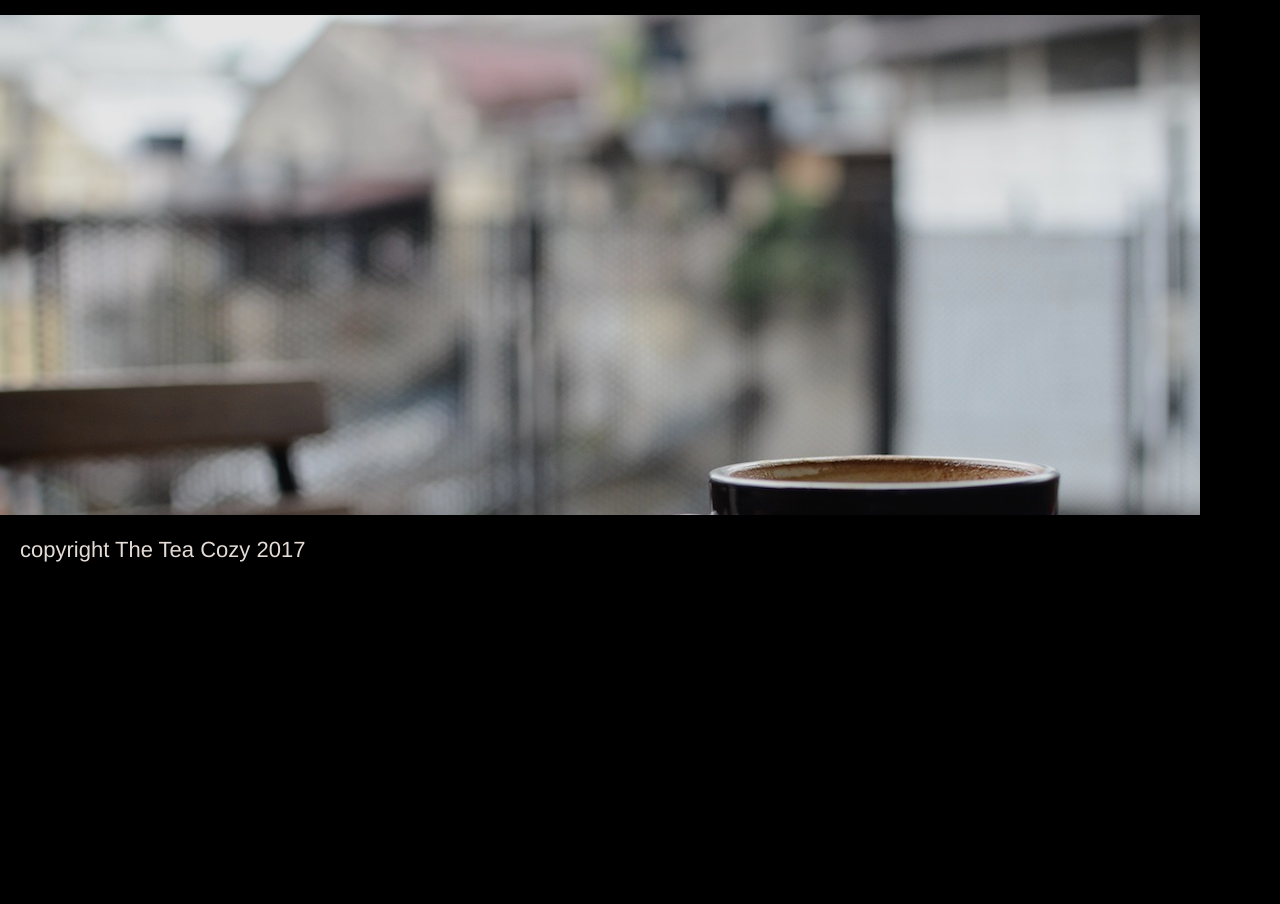
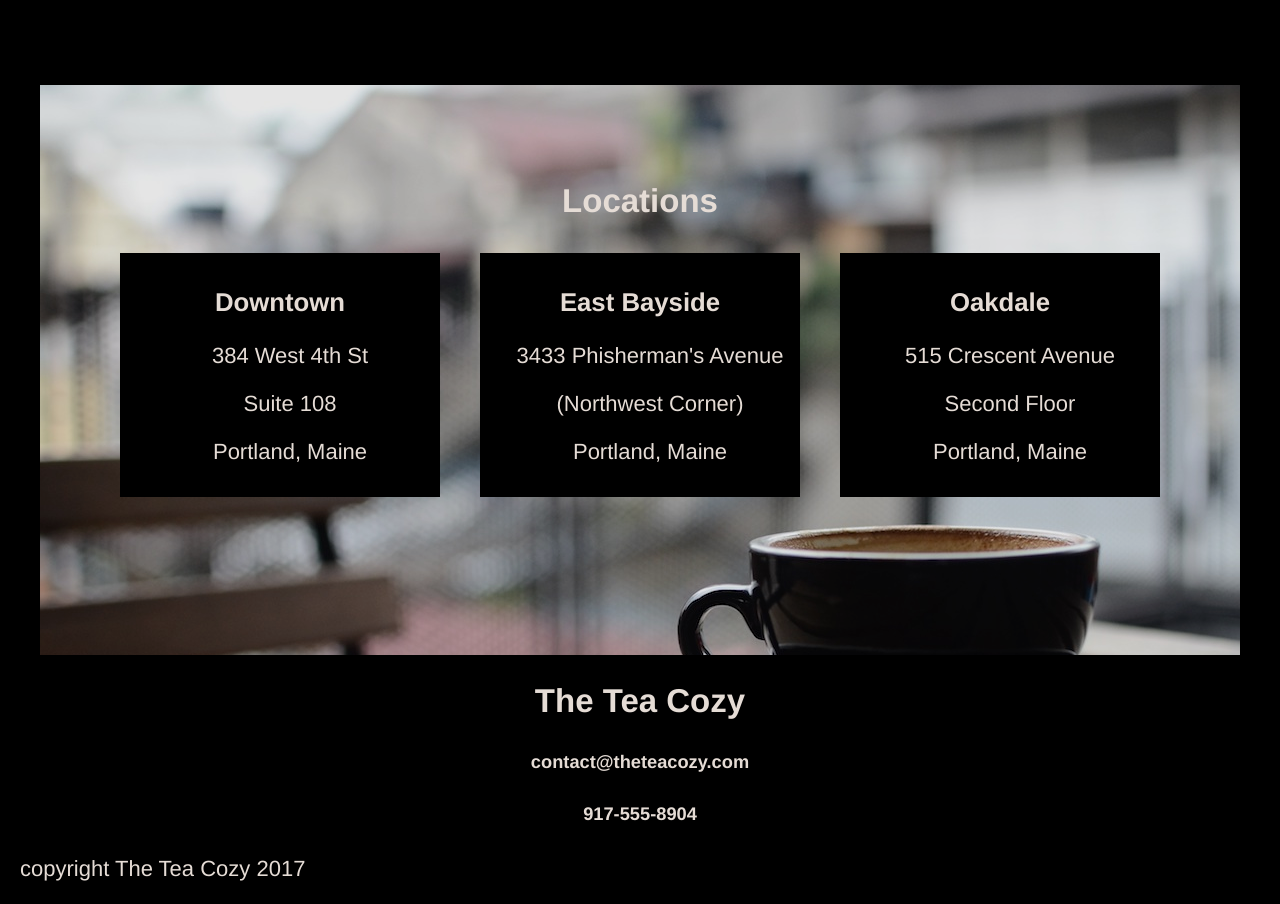
Before and after one commit to teamwheatley/teacozy, a plain HTML site: page index.html in a window 1280 px wide. Shown: the part 1525-2429 px from the top of the page. Before the commit the page ends 2110 px from the top, so only its background shows below. Drawn offline with Linux system fonts and the light colour scheme.

Commit message:
Final Version

```diff
--- a/index.html
+++ b/index.html
@@ -9,6 +9,8 @@
 
 <!-- Header Bar -->
 <header class="flex-container">
+<img src="./resources/images/img-tea-cozy-logo.png"
+
 	<div>
 
 
@@ -82,6 +84,35 @@
 <!-- Section 3 - Locations -->
 <div id="locations">
 
+		<h2>Locations</h2>
+
+
+	<div class="flex-container">
+		<!-- Individual Boxes -->
+			<div class="location-boxes">
+				<h3>Downtown</h3>
+				<p>384 West 4th St</p>
+				<p>Suite 108</p>
+				<p>Portland, Maine</p>
+			</div>
+
+			<div class="location-boxes">
+				<h3>East Bayside</h3>
+				<p>3433 Phisherman's Avenue</p>
+				<p>(Northwest Corner)</p>
+				<p>Portland, Maine</p>
+			</div>
+
+			<div class="location-boxes">
+				<h3>Oakdale</h3>
+				<p>515 Crescent Avenue</p>
+				<p>Second Floor</p>
+				<p>Portland, Maine</p>
+			</div>
+
+
+</div>
+
 </div>
 
 </div>
@@ -90,6 +121,9 @@
 <!-- Section 4 - Contact Details -->
 <div id="contact-details">
 
+	<h2>The Tea Cozy</h2>
+	<h5>contact@theteacozy.com</h5>
+	<h5>917-555-8904</h5>
 
 </div>
 
--- a/resources/css/style.css
+++ b/resources/css/style.css
@@ -36,10 +36,15 @@ header {
 	position: fixed;
 	margin: auto;
 	width: 100%;
-	border-bottom: 1px sold seashell;
+	border-bottom: 1px solid seashell;
 	background-color: black;
 	align-items: center;
 
+}
+
+header img {
+	height: 50px;
+	margin-left: 10px;
 }
 
 nav {
@@ -50,13 +55,20 @@ nav {
 nav span {
 	display: inline-block;
 	padding: 20px 10px;
+
 }
 
+
+nav a {
+	color: seashell;
+}
 
 /* Section 1 - Our Mission */
 
 #our-mission {
 	height: 700px;
+	width: 1200px;
+	margin: auto;
 	background-image: url(../../resources/images/img-mission-background.jpg);
 	padding-top: 70px;
 }
@@ -103,9 +115,38 @@ nav span {
 
 #locations {
 	height: 500px;
+	padding-top: 70px;
 	width: 1200px;
+	margin-left: auto;
+	margin-right: auto;
+	margin-top: 70px;
 	background-image: url(../../resources/images/img-locations-background.jpg);
+}
 
+.location-boxes {
+	display: flex;
+	flex-direction: column;
+	justify-content: center;
+	width: 300px;
+	padding: 10px;
+	margin: 5px 20px;
+	display: block;
+	background-color: black;
+	opacity: 1;
+	text-align: center;
+}
+
+.location-boxes p {
+	display: block;
+	text-align: center;
+}
+
+/* Section 4 - Contact */
+
+.contact-details {
+	height: 200px;
+	margin-top: 70px;
+	margin-bottom: 20px;
 }
 
 /* Footer */
```
